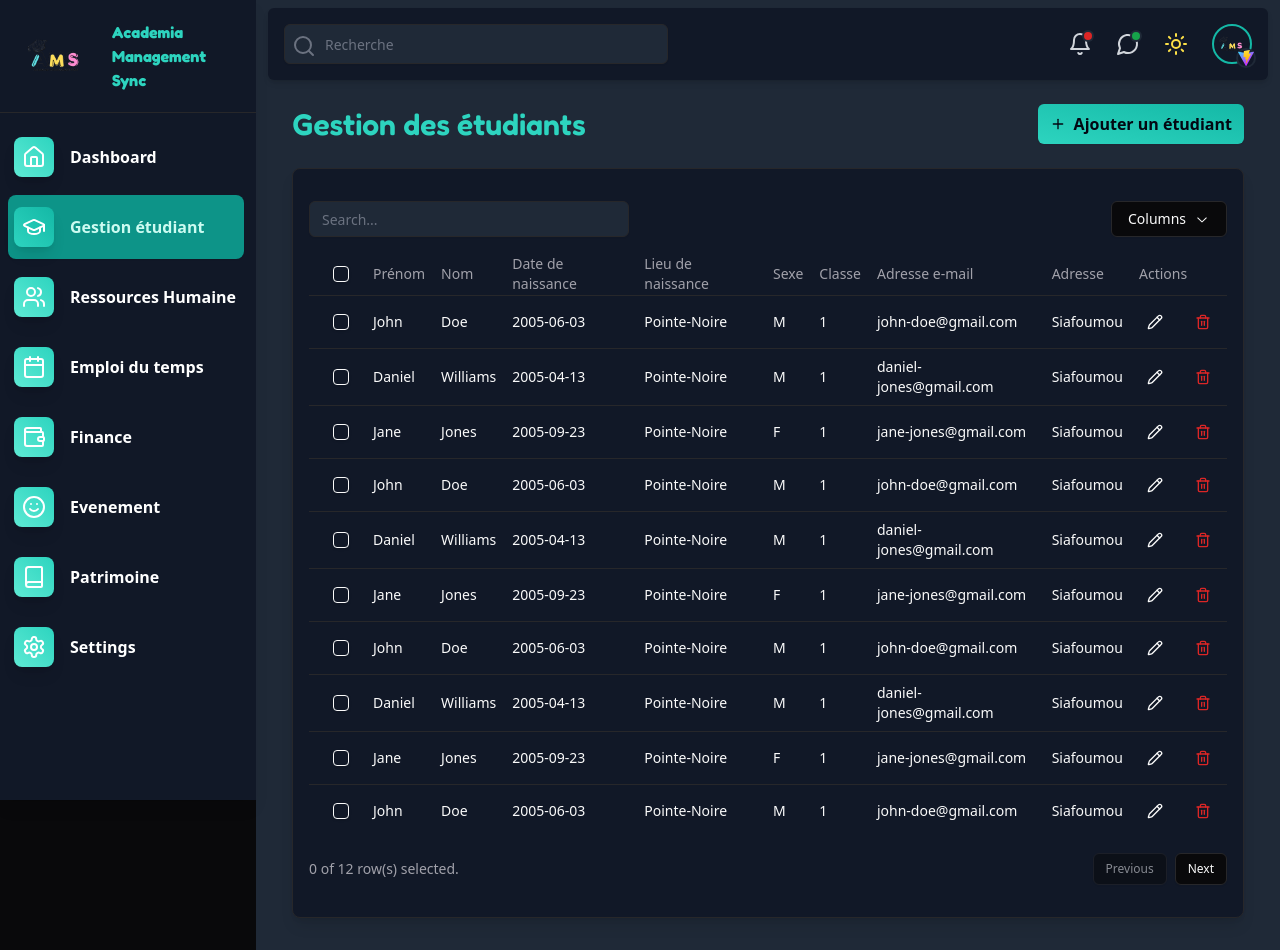
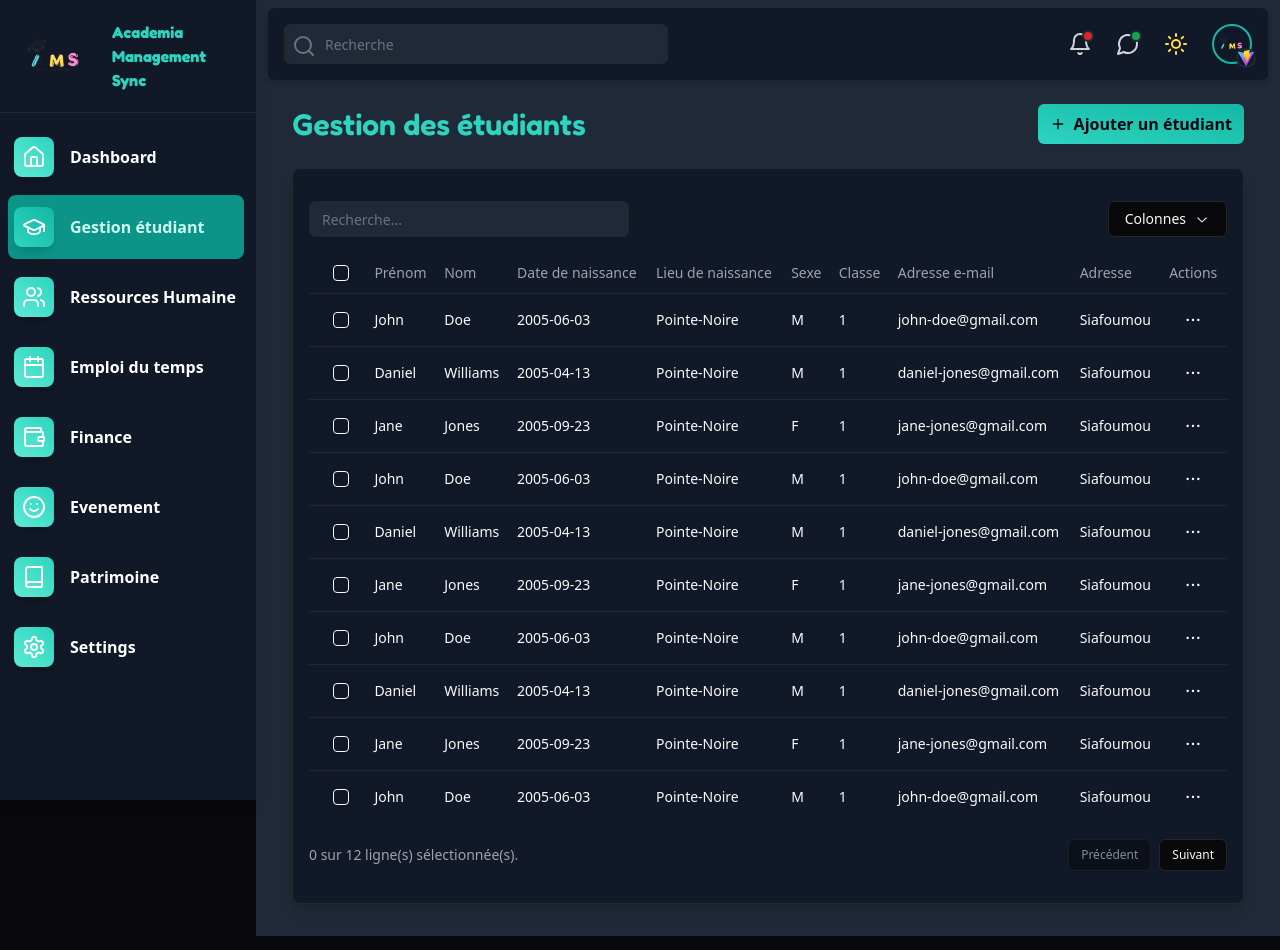
Before and after one commit to AureDulvresse/app.ams.io, a React (Vite) app: page /students in a window 1280 px wide. Built offline with nearby package versions, Linux system fonts and the light colour scheme.

Commit message:
Datatable updated

```diff
--- a/src/components/Students.tsx
+++ b/src/components/Students.tsx
@@ -1,6 +1,5 @@
 import React, { useState } from "react";
-import { Trash2, Plus, Pencil } from "lucide-react";
-import { Button } from "./ui/button";
+import { Plus, } from "lucide-react";
 import DataTable from "./common/DataTable";
 import { Student } from "@/types";
 import { Link } from "react-router-dom";
@@ -38,21 +37,6 @@ const columns = [
   {
     accessorKey: "address",
     header: "Adresse",
-  },
-  {
-    accessorFn: (row: Student) => row,
-    id: "actions",
-    cell: () => (
-      <div className="flex items-center gap-4">
-        <Button variant="ghost" className="p-2">
-          <Pencil size={16} />
-        </Button>
-        <Button variant="ghost" className="p-2">
-          <Trash2 className="text-red-600" size={16} />
-        </Button>
-      </div>
-    ),
-    header: "Actions",
   },
 ];
 
--- a/src/components/common/DataTable.tsx
+++ b/src/components/common/DataTable.tsx
@@ -1,5 +1,6 @@
+/* eslint-disable @typescript-eslint/no-explicit-any */
 import * as React from "react";
-import { ChevronDownIcon } from "@radix-ui/react-icons";
+import { ChevronDownIcon, DotsHorizontalIcon } from "@radix-ui/react-icons";
 import {
   ColumnDef,
   SortingState,
@@ -24,18 +25,19 @@ import {
 
 import {
   DropdownMenu,
-  DropdownMenuCheckboxItem,
   DropdownMenuContent,
+  DropdownMenuItem,
   DropdownMenuTrigger,
 } from "../ui/dropdown-menu";
 import { Card } from "../ui/card";
-import { Checkbox } from "../ui/checkbox"; // Import Checkbox component
+import { Checkbox } from "../ui/checkbox";
+import { Pencil, Trash2 } from "lucide-react";
 
 interface DataTableProps<T> {
   data: T[];
   columns: ColumnDef<T>[];
-  filters: string[]; // Columns to be included in the global search
-  showSelection?: boolean; // New prop to control the visibility of selection checkboxes
+  filters: string[];
+  showSelection?: boolean;
 }
 
 const DataTable = <T,>({
@@ -47,16 +49,16 @@ const DataTable = <T,>({
   const [sorting, setSorting] = React.useState<SortingState>([]);
   const [columnVisibility, setColumnVisibility] =
     React.useState<VisibilityState>({});
-  const [rowSelection, setRowSelection] = React.useState({});
+  const [rowSelection, setRowSelection] = React.useState<
+    Record<string, boolean>
+  >({});
   const [globalFilter, setGlobalFilter] = React.useState("");
 
-  // Function to apply global filter to the data
   const filteredData = React.useMemo(() => {
     if (!globalFilter) return data;
 
     return data.filter((row) =>
       filters.some((filter) => {
-        // eslint-disable-next-line @typescript-eslint/no-explicit-any
         const cellValue = (row as any)[filter];
         return String(cellValue)
           .toLowerCase()
@@ -65,14 +67,21 @@ const DataTable = <T,>({
     );
   }, [data, filters, globalFilter]);
 
-  // Conditionally add the selection column
-  const columnsWithSelection = React.useMemo(() => {
-    if (!showSelection) return columns;
+  const handleEdit = React.useCallback((row: T) => {
+    console.log("Editer la ligne :", row);
+  }, []);
 
-    return [
+  const handleDelete = React.useCallback((row: T) => {
+    console.log("Supprimer la ligne :", row);
+  }, []);
+
+  const columnsWithExtras = React.useMemo(() => {
+    const extraColumns: ColumnDef<T>[] = [
+      ...(showSelection
+        ? [
             {
               id: "select",
-        header: ({ table }) => (
+              header: ({ table }: { table: any }) => (
                 <Checkbox
                   className="mx-4"
                   checked={
@@ -85,7 +94,7 @@ const DataTable = <T,>({
                   aria-label="Select all"
                 />
               ),
-        cell: ({ row }) => (
+              cell: ({ row }: { row: any }) => (
                 <Checkbox
                   className="mx-4"
                   checked={row.getIsSelected()}
@@ -96,13 +105,48 @@ const DataTable = <T,>({
               enableSorting: false,
               enableHiding: false,
             },
+          ]
+        : []),
       ...columns,
+      {
+        id: "actions",
+        header: "Actions",
+        cell: ({ row }: { row: any }) => (
+          <DropdownMenu>
+            <DropdownMenuTrigger asChild>
+              <Button variant="ghost" className="text-center">
+                <DotsHorizontalIcon className="h-4 w-4" />
+              </Button>
+            </DropdownMenuTrigger>
+            <DropdownMenuContent>
+              <DropdownMenuItem
+                className="flex items-center gap-2"
+                onClick={() => handleEdit(row.original)}
+              >
+                <Pencil size={16} />
+                <span>Modifier</span>
+              </DropdownMenuItem>
+              <DropdownMenuItem
+                className="flex items-center gap-2 text-red-500 focus:bg-red-500 hover:bg-red-500"
+                onClick={() => handleDelete(row.original)}
+              >
+                <Trash2 size={16} />
+                <span>Supprimer</span>
+              </DropdownMenuItem>
+            </DropdownMenuContent>
+          </DropdownMenu>
+        ),
+        enableSorting: false,
+        enableHiding: false,
+      },
     ];
-  }, [columns, showSelection]);
+
+    return extraColumns;
+  }, [columns, showSelection, handleEdit, handleDelete]); // Ajout des dépendances
 
   const table = useReactTable({
     data: filteredData,
-    columns: columnsWithSelection,
+    columns: columnsWithExtras,
     onSortingChange: setSorting,
     getCoreRowModel: getCoreRowModel(),
     getPaginationRowModel: getPaginationRowModel(),
@@ -120,7 +164,7 @@ const DataTable = <T,>({
     <Card className="p-4 bg-white dark:bg-gray-900 shadow-lg rounded-lg">
       <div className="flex items-center justify-between py-4">
         <Input
-          placeholder="Search..."
+          placeholder="Recherche..."
           value={globalFilter}
           onChange={(event) => setGlobalFilter(event.target.value)}
           className="w-80 placeholder:text-gray-400 dark:placeholder:text-gray-500 bg-gray-100 dark:bg-gray-800"
@@ -128,7 +172,7 @@ const DataTable = <T,>({
         <DropdownMenu>
           <DropdownMenuTrigger asChild>
             <Button variant="outline" className="flex items-center">
-              Columns <ChevronDownIcon className="ml-2 h-4 w-4" />
+              Colonnes <ChevronDownIcon className="ml-2 h-4 w-4" />
             </Button>
           </DropdownMenuTrigger>
           <DropdownMenuContent align="end">
@@ -136,14 +180,15 @@ const DataTable = <T,>({
               .getAllColumns()
               .filter((column) => column.getCanHide())
               .map((column) => (
-                <DropdownMenuCheckboxItem
+                <DropdownMenuItem
                   key={column.id}
                   className="capitalize"
-                  checked={column.getIsVisible()}
-                  onCheckedChange={(value) => column.toggleVisibility(!!value)}
+                  onClick={() =>
+                    column.toggleVisibility(!column.getIsVisible())
+                  }
                 >
                   {column.id}
-                </DropdownMenuCheckboxItem>
+                </DropdownMenuItem>
               ))}
           </DropdownMenuContent>
         </DropdownMenu>
@@ -189,7 +234,7 @@ const DataTable = <T,>({
                   colSpan={columns.length}
                   className="h-24 text-center"
                 >
-                  No results.
+                  Aucun résultat.
                 </TableCell>
               </TableRow>
             )}
@@ -198,8 +243,8 @@ const DataTable = <T,>({
       </div>
       <div className="flex items-center justify-between py-4">
         <div className="text-sm text-muted-foreground">
-          {table.getFilteredSelectedRowModel().rows.length} of{" "}
-          {table.getFilteredRowModel().rows.length} row(s) selected.
+          {table.getFilteredSelectedRowModel().rows.length} sur{" "}
+          {table.getFilteredRowModel().rows.length} ligne(s) sélectionnée(s).
         </div>
         <div className="space-x-2">
           <Button
@@ -208,7 +253,7 @@ const DataTable = <T,>({
             onClick={() => table.previousPage()}
             disabled={!table.getCanPreviousPage()}
           >
-            Previous
+            Précédent
           </Button>
           <Button
             variant="outline"
@@ -216,7 +261,7 @@ const DataTable = <T,>({
             onClick={() => table.nextPage()}
             disabled={!table.getCanNextPage()}
           >
-            Next
+            Suivant
           </Button>
         </div>
       </div>
--- a/src/routes/router.ts
+++ b/src/routes/router.ts
@@ -22,7 +22,7 @@ export const routes: SidebarRoute[] = [
   { path: "/hr", name: "Ressources Humaine", icon: UsersIcon },
   { path: "/schedules", name: "Emploi du temps", icon: CalendarIcon },
   { path: "/finance", name: "Finance", icon: WalletIcon },
-  { path: "/finance", name: "Evenement", icon: Smile },
+  { path: "/events", name: "Evenement", icon: Smile },
   { path: "/material", name: "Patrimoine", icon: BookCheck },
   { path: "/settings", name: "Settings", icon: SettingsIcon },
 ];
```
Lines whose indentation alone changed are shown as unchanged.
